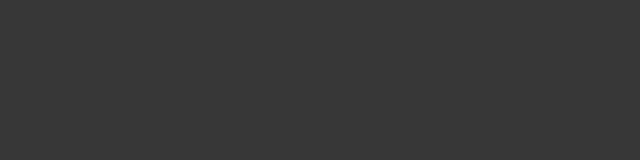
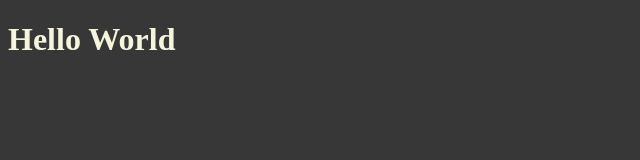
Before and after one commit to markmxmv/HabitsTracker, a plain HTML site: page index.html in a window 1280 px wide. Shown: the whole page, without its empty margins (0-640 px from the left). Drawn offline with Linux system fonts and the light colour scheme.

Commit message:
Add some words

```diff
--- a/index.html
+++ b/index.html
@@ -8,6 +8,6 @@
     <script src="app.js"></script>
 </head>
 <body style="background-color: #373737;">
-
+   <h1 style="color: beige">Hello World</h1>
 </body>
 </html>
```
